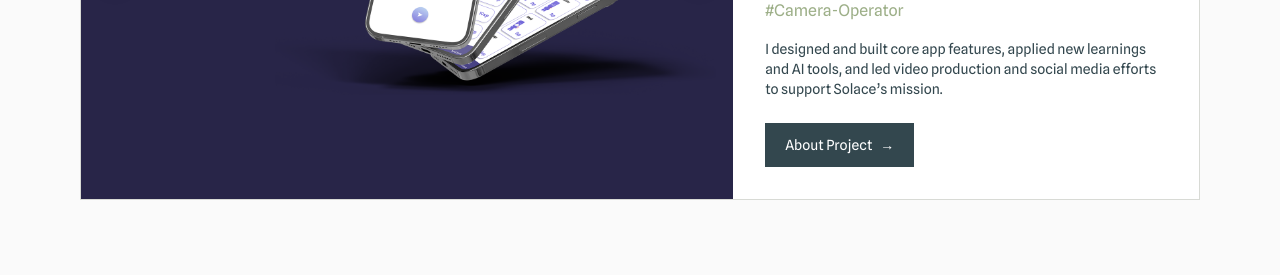
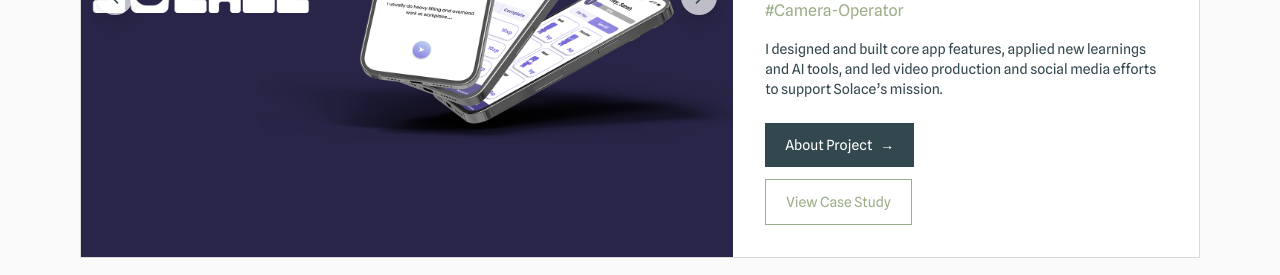
Before and after one commit to Zkim1234/zinna_kim_portfolio, a Next.js app: page / in a window 1280 px wide. Shown: the part 1960-2235 px from the top of the page. Built offline with nearby package versions, Linux system fonts and the light colour scheme; a web font is replaced by a local one.

Commit message:
adding button to direct to case study page

```diff
--- a/public/sections/projects.tsx
+++ b/public/sections/projects.tsx
@@ -230,6 +230,7 @@ export default function Projects() {
                   "More details will be added."}
               </p>
 
+              <div className="flex flex-col gap-3">
                 <Link
                   href={`/projectDetail?id=${encodeURIComponent(
                     String(selectedIndex),
@@ -239,6 +240,15 @@ export default function Projects() {
                   About Project
                   <span aria-hidden>→</span>
                 </Link>
+                {selectedProject?.name === "Solace" && (
+                  <Link
+                    href="/caseStudy"
+                    className="inline-flex items-center gap-2 bg-white text-[var(--olive-green)] border border-[var(--olive-green)] px-5 py-3 text-sm hover:bg-[var(--olive-green)] hover:text-white transition-colors w-fit"
+                  >
+                    View Case Study
+                  </Link>
+                )}
+              </div>
             </div>
           </div>
         )}
```
Lines whose indentation alone changed are shown as unchanged.
